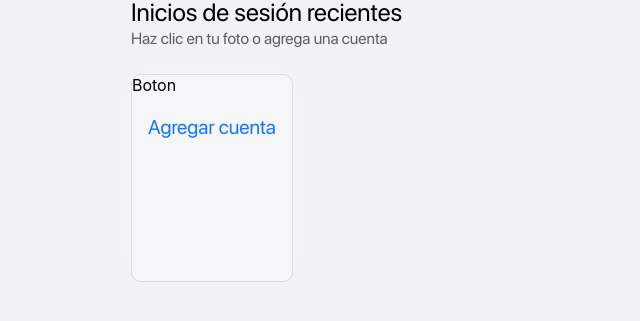
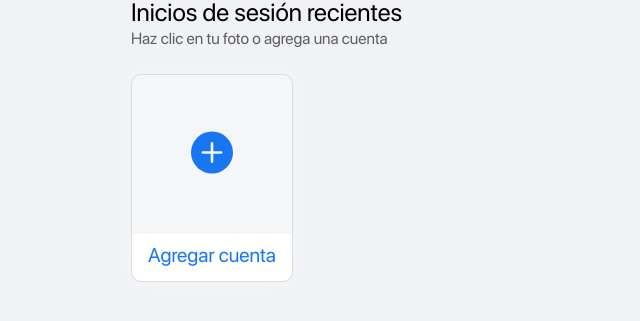
Before and after one commit to Ednesor/facebook-clon, a React (Create React App) app: page / in a window 1280 px wide. Shown: the part 159-480 px from the top of the page, without its empty margins (309-949 px from the left). Built offline with nearby package versions, Linux system fonts and the light colour scheme.

Commit message:
feat: finish add account button

```diff
--- a/src/components/Login/Sesion.jsx
+++ b/src/components/Login/Sesion.jsx
@@ -1,5 +1,6 @@
 import React from "react";
 import styled from "styled-components"
+import { BsFillPlusCircleFill } from "react-icons/bs"
 
 const Logo = styled("img")({
     width: "200px",
@@ -22,9 +23,13 @@ const  AddAccount = styled("div")({
     borderRadius: "10px",
     width: "160px",
     boxShadow: "0px 0px 20px #F5F6F7",
-    transition: "all .25s",
+    display: "flex",
+    justifyContent: "center",
+    flexWrap: "wrap",
+    transition: "all .5s",
+    cursor: "pointer",
     "&:hover":{
-        boxShadow: "0px 0px 20px #CBCCCC"
+        boxShadow: "0px 0px 10px #CBCCCC"
     }
 })
 const Name = styled("p")({
@@ -33,10 +38,22 @@ const Name = styled("p")({
     width: "100%",
     textAlign: "center",
     top: "0px",
+    backgroundColor: "white",
+    height: "38px",
+    borderRadius: "0px 0px 10px 10px",
+    paddingTop: "9px",
 })
-const Add = styled("div")({
+const Add = styled(BsFillPlusCircleFill)({
+    color: "#1976F2",
+    height: "123px",
+    backgroundColor: "#F5F6F7",
+    borderRadius: "10px",
+    marginTop: "16px",
+})
+const Accounts = styled("div")({
 
 })
+
 
 export default function Sesion(){
     return(
@@ -46,12 +63,12 @@ export default function Sesion(){
                     <Title>Inicios de sesión recientes</Title>
                     <SubTitle>Haz clic en tu foto o agrega una cuenta</SubTitle>
                 </div>
-                <div>
+                <Accounts>
                     <AddAccount>
-                        <Add>Boton</Add>
+                        <Add size={42} />
                         <Name>Agregar cuenta</Name>
                     </AddAccount>
-                </div>
+                </Accounts>
         </div>
     )
 }
```
